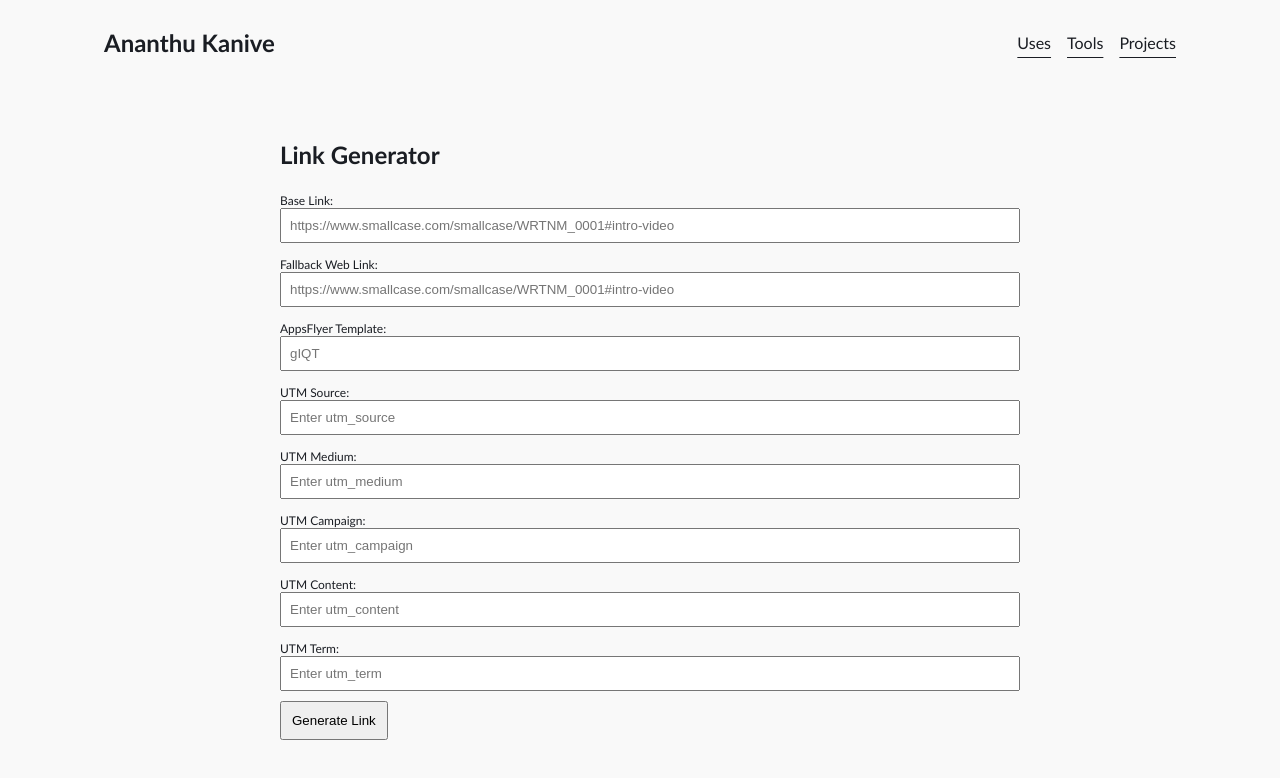
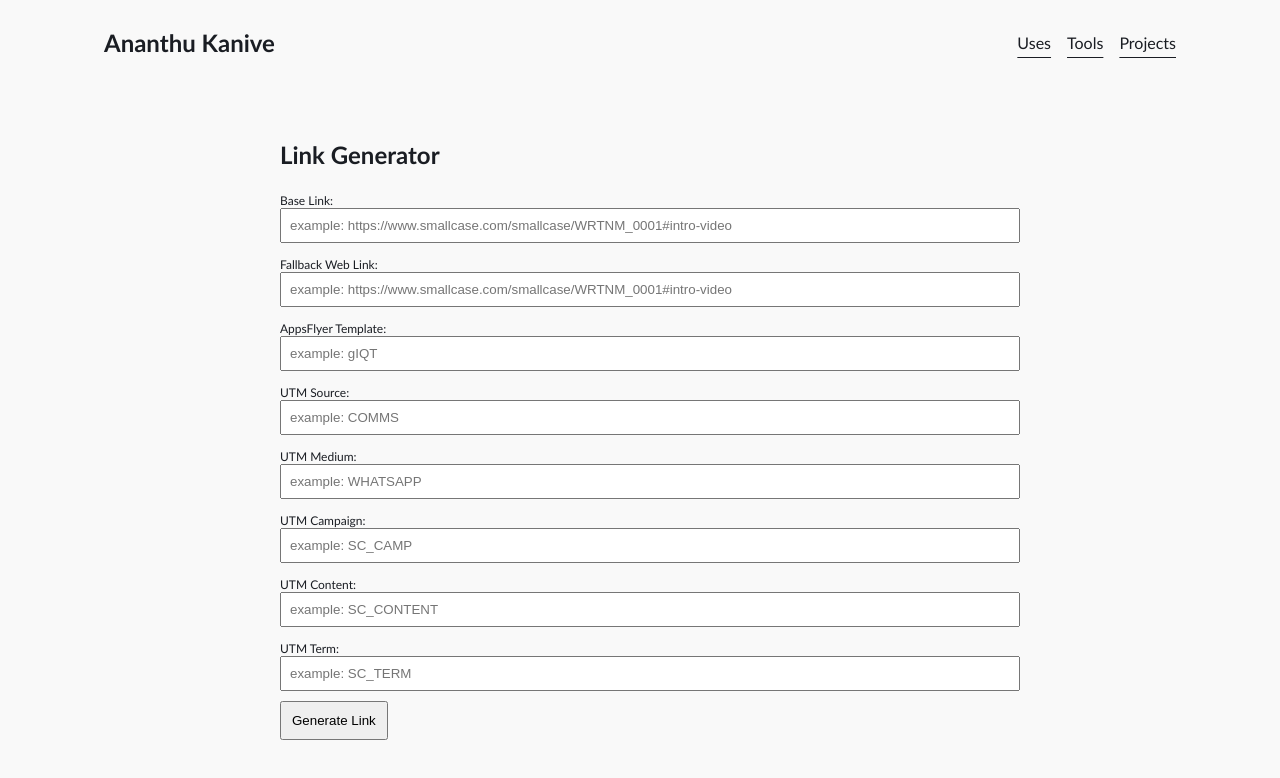
Before and after one commit to LonelyCpp/kanive-in, a SvelteKit app: page /tools/smallcase-firebase-url-generator in a window 1280 px wide. Shown: the top 778 px of the page. Built offline with nearby package versions, Linux system fonts and the light colour scheme.

Commit message:
fix: update placeholder text in Firebase URL generator form fields for better user guidance

```diff
--- a/src/routes/tools/smallcase-firebase-url-generator/+page.svelte
+++ b/src/routes/tools/smallcase-firebase-url-generator/+page.svelte
@@ -134,7 +134,7 @@
 			type="url"
 			bind:value={link}
 			required
-			placeholder="https://www.smallcase.com/smallcase/WRTNM_0001#intro-video"
+			placeholder="example: https://www.smallcase.com/smallcase/WRTNM_0001#intro-video"
 		/>
 	</label>
 	<label>
@@ -143,32 +143,32 @@
 			type="url"
 			bind:value={ofl}
 			required
-			placeholder="https://www.smallcase.com/smallcase/WRTNM_0001#intro-video"
+			placeholder="example: https://www.smallcase.com/smallcase/WRTNM_0001#intro-video"
 		/>
 	</label>
 	<label>
 		<span class="label-text"> AppsFlyer Template: </span>
-		<input type="af-template" bind:value={af_template} required placeholder="gIQT" />
+		<input type="af-template" bind:value={af_template} required placeholder="example: gIQT" />
 	</label>
 	<label>
 		<span class="label-text"> UTM Source: </span>
-		<input type="text" bind:value={utm_source} placeholder="Enter utm_source" />
+		<input type="text" bind:value={utm_source} placeholder="example: COMMS" />
 	</label>
 	<label>
 		<span class="label-text"> UTM Medium: </span>
-		<input type="text" bind:value={utm_medium} placeholder="Enter utm_medium" />
+		<input type="text" bind:value={utm_medium} placeholder="example: WHATSAPP" />
 	</label>
 	<label>
 		<span class="label-text"> UTM Campaign: </span>
-		<input type="text" bind:value={utm_campaign} placeholder="Enter utm_campaign" />
+		<input type="text" bind:value={utm_campaign} placeholder="example: SC_CAMP" />
 	</label>
 	<label>
 		<span class="label-text"> UTM Content: </span>
-		<input type="text" bind:value={utm_content} placeholder="Enter utm_content" />
+		<input type="text" bind:value={utm_content} placeholder="example: SC_CONTENT" />
 	</label>
 	<label>
 		<span class="label-text"> UTM Term: </span>
-		<input type="text" bind:value={utm_term} placeholder="Enter utm_term" />
+		<input type="text" bind:value={utm_term} placeholder="example: SC_TERM" />
 	</label>
 
 	<div class="button-container">
```
